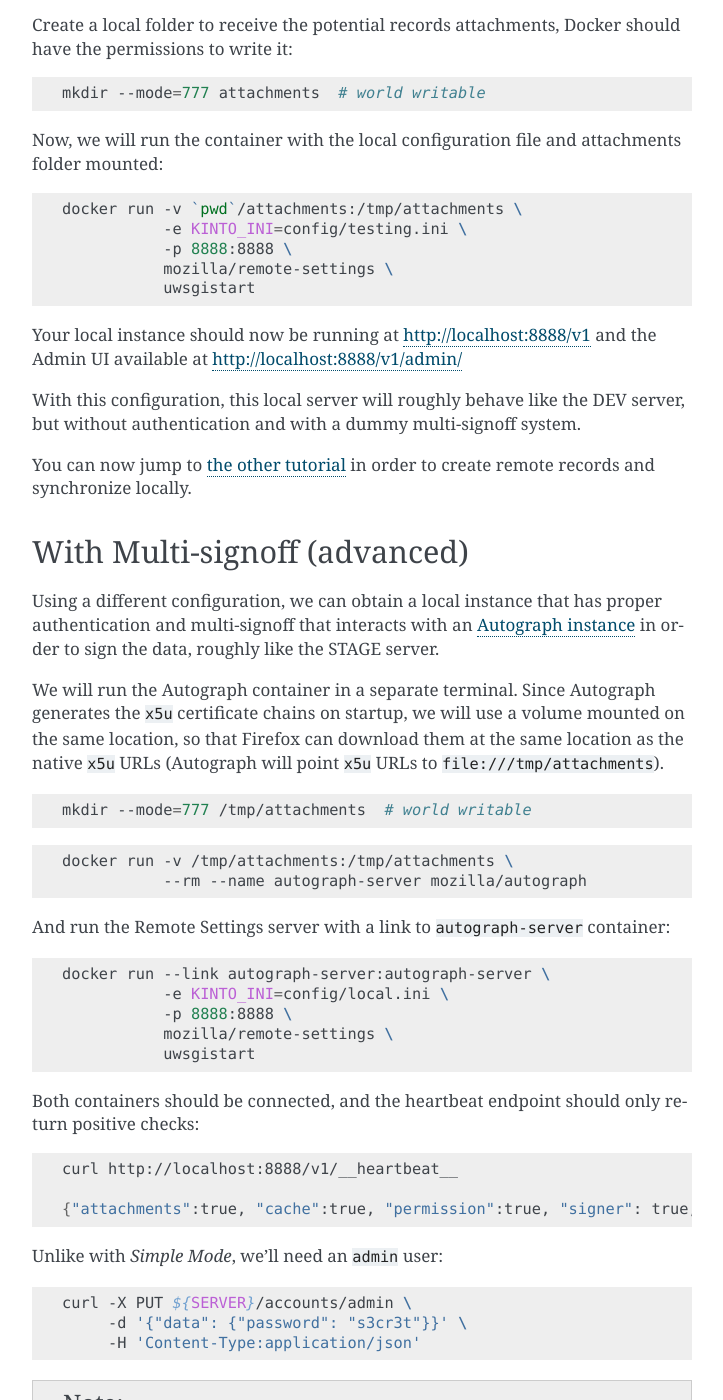
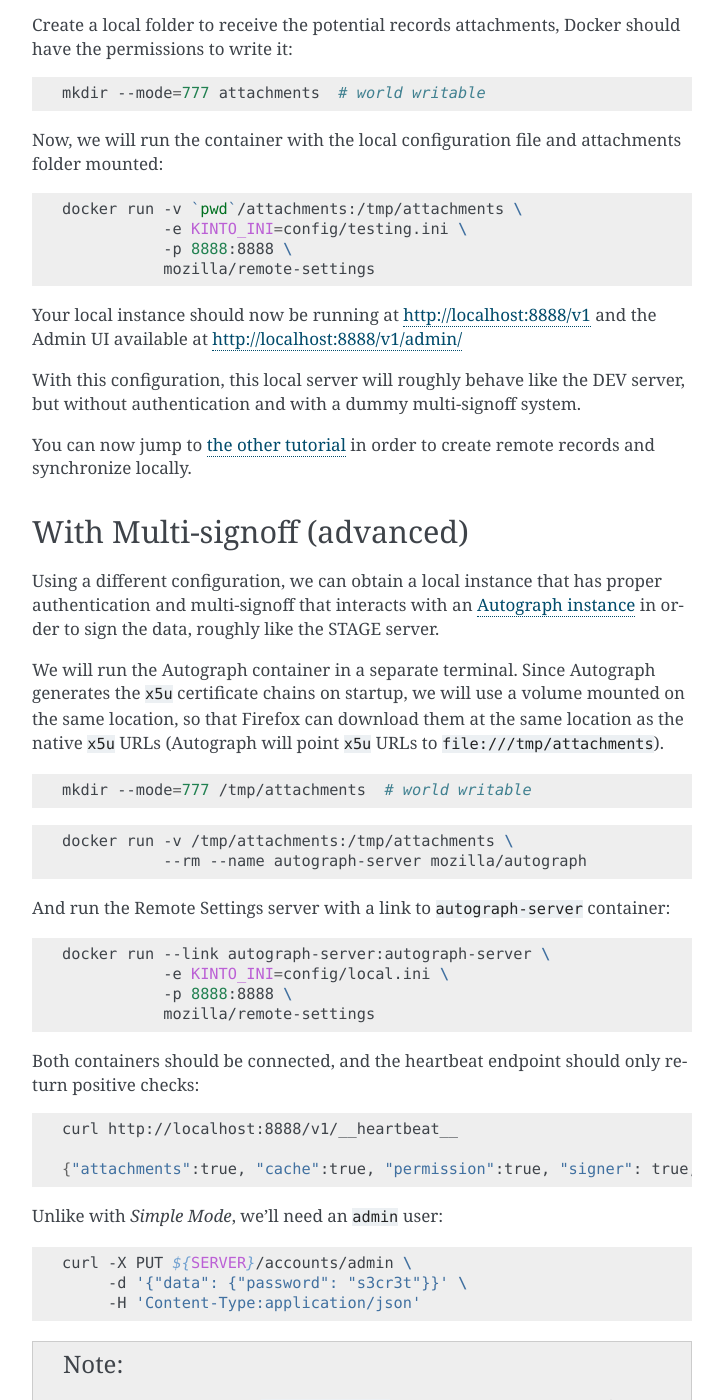
Before and after one commit to mozilla/remote-settings, a Sphinx documentation site: the page built from docs/tutorial-local-server.rst, in a window 1280 px wide and 1400 px high, scrolled down 898 px. Shown: the whole window, without its empty margins (388-1111 px from the left). Built offline with Sphinx 7.4.7, drawn with Linux system fonts in a browser that asks for light colours.

```diff
--- a/CHANGELOG.rst
+++ b/CHANGELOG.rst
@@ -25,6 +25,7 @@ the version control of each dependency.
 - Read settings from environment variables (eg. ``KINTO_SIGNER_RESOURCES="..."``)
 - Default value for ``kinto.signer.resources`` is now ``/buckets/main-workspace -> /buckets/main-preview -> /buckets/main``
 - Now ship default configuration files to run a local instance of Remote Settings out of the box (see the *Setup a Local Server* tutorial)
+- The container can now run by just setting the ``KINTO_INI`` environment variable ``docker run -e KINTO_INI=config/testing.ini mozilla/remote-settings``
 
 **Bug Fixes**
 
--- a/docs/tutorial-local-server.rst
+++ b/docs/tutorial-local-server.rst
@@ -51,8 +51,7 @@ Now, we will run the container with the local configuration file and attachments
     docker run -v `pwd`/attachments:/tmp/attachments \
                -e KINTO_INI=config/testing.ini \
                -p 8888:8888 \
-               mozilla/remote-settings \
-               uwsgistart
+               mozilla/remote-settings
 
 Your local instance should now be running at http://localhost:8888/v1 and the Admin UI available at http://localhost:8888/v1/admin/
 
@@ -84,8 +83,7 @@ And run the Remote Settings server with a link to ``autograph-server`` container
     docker run --link autograph-server:autograph-server \
                -e KINTO_INI=config/local.ini \
                -p 8888:8888 \
-               mozilla/remote-settings \
-               uwsgistart
+               mozilla/remote-settings
 
 Both containers should be connected, and the heartbeat endpoint should only return positive checks:
 
```
Also changed, not shown: 2 other files.
